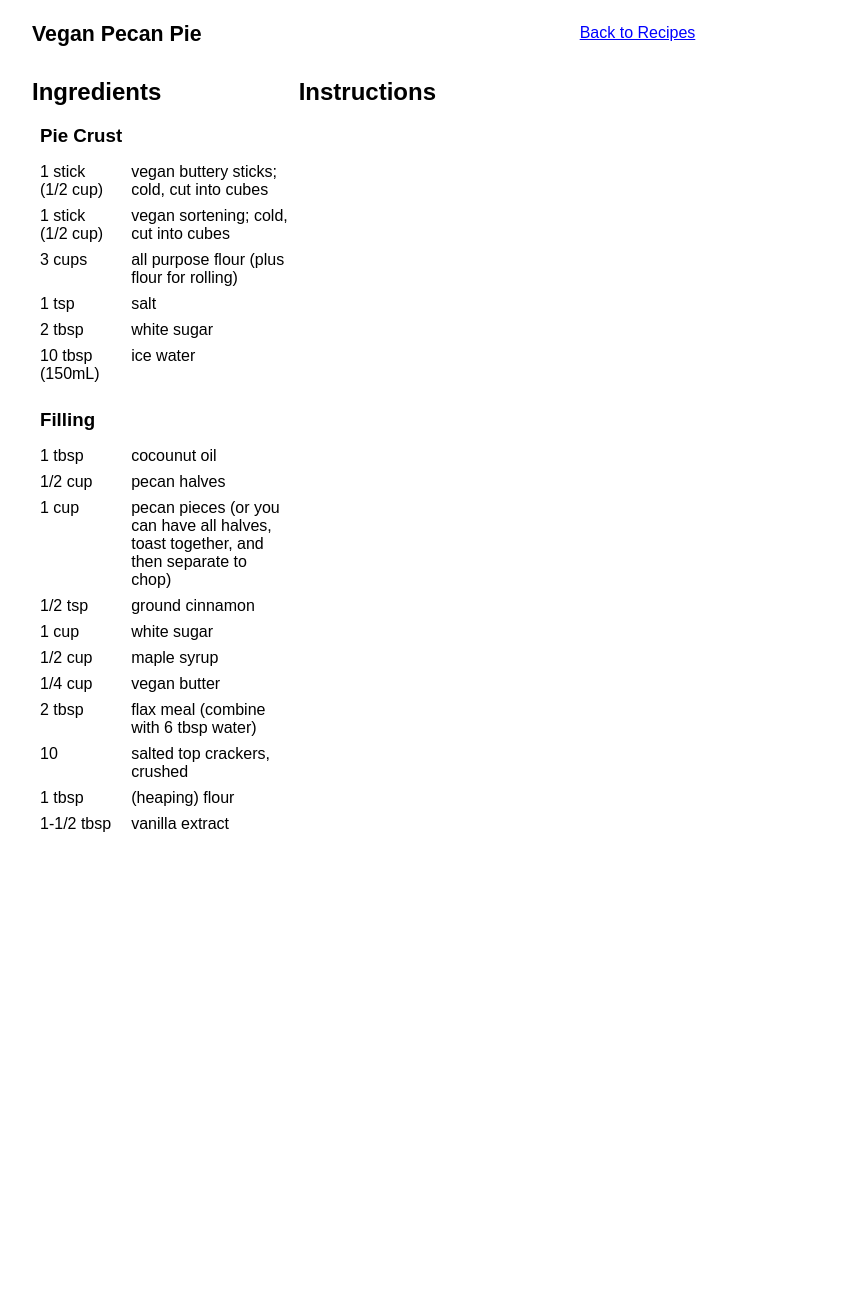
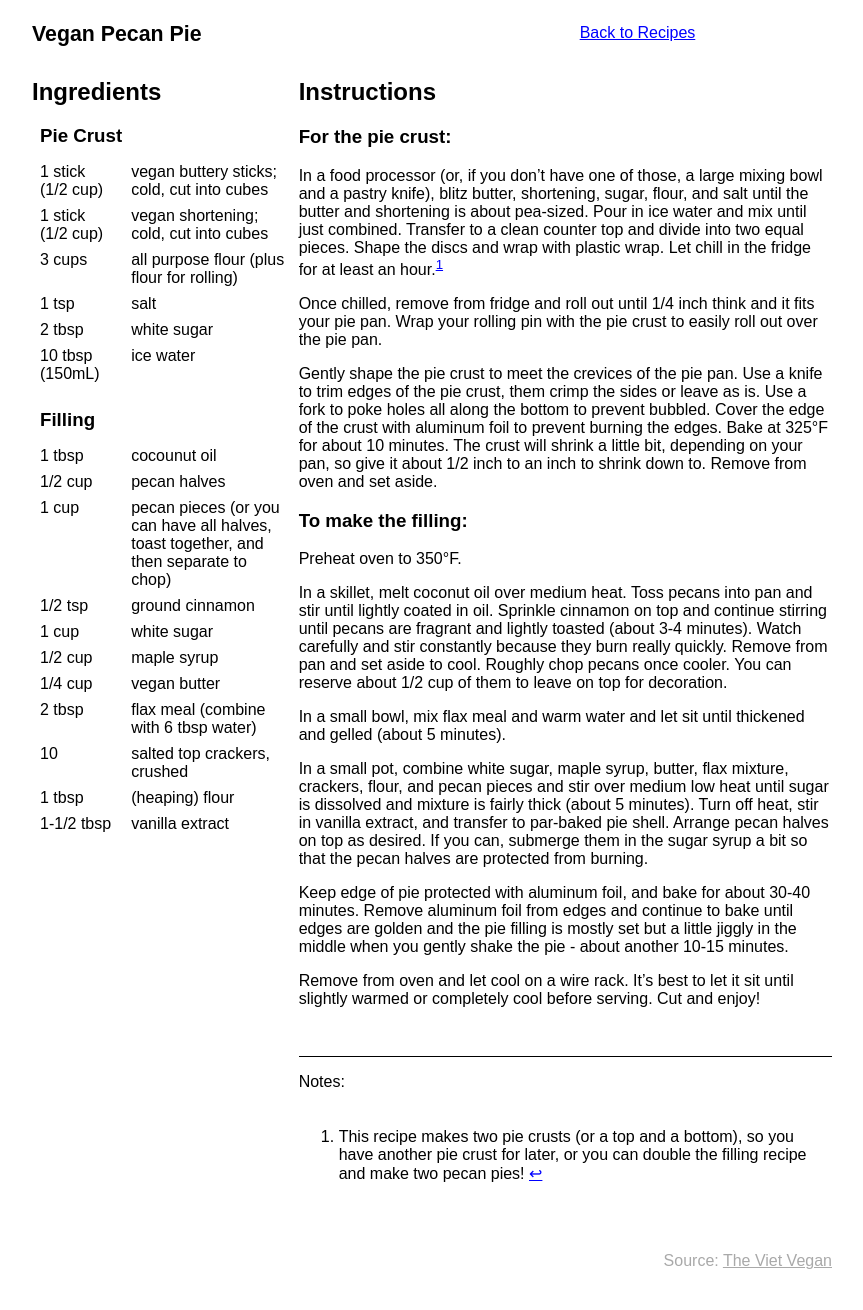
Before and after one commit to prplecake/jrgnsn.net, a Jekyll site: the page built from _recipes/vegan_pecan_pie.md, in a window 1280 px wide. Shown: the whole page, without its empty margins (208-1071 px from the left). Built offline with Jekyll 4.4.1, drawn with Linux system fonts in a browser that asks for light colours; before the commit the page ends 900 px from its top, so only the background shows below that.

Commit message:
Add Vegan Pecan Pie recipe!

```diff
--- a/_recipes/vegan_pecan_pie.md
+++ b/_recipes/vegan_pecan_pie.md
@@ -6,7 +6,7 @@ ingredients:
       - qty: 1 stick (1/2 cup)
         name: vegan buttery sticks; cold, cut into cubes
       - qty: 1 stick (1/2 cup)
-        name: vegan sortening; cold, cut into cubes
+        name: vegan shortening; cold, cut into cubes
       - qty: 3 cups
         name: all purpose flour (plus flour for rolling)
       - qty: 1 tsp
@@ -38,4 +38,62 @@ ingredients:
         name: (heaping) flour
       - qty: 1-1/2 tbsp
         name: vanilla extract
+source: The Viet Vegan
+sourceURL: https://thevietvegan.com/vegan-pecan-pie/
 ---
+
+### For the pie crust:
+
+In a food processor (or, if you don't have one of those, a large mixing
+bowl and a pastry knife), blitz butter, shortening, sugar, flour, and
+salt until the butter and shortening is about pea-sized. Pour in ice
+water and mix until just combined. Transfer to a clean counter top and
+divide into two equal pieces. Shape the discs and wrap with plastic
+wrap. Let chill in the fridge for at least an hour.[^1]
+
+Once chilled, remove from fridge and roll out until 1/4 inch think and
+it fits your pie pan. Wrap your rolling pin with the pie crust to easily
+roll out over the pie pan.
+
+Gently shape the pie crust to meet the crevices of the pie pan. Use a
+knife to trim edges of the pie crust, them crimp the sides or leave as
+is. Use a fork to poke holes all along the bottom to prevent bubbled.
+Cover the edge of the crust with aluminum foil to prevent burning the
+edges. Bake at 325°F for about 10 minutes. The crust will shrink a
+little bit, depending on your pan, so give it about 1/2 inch to an inch
+to shrink down to. Remove from oven and set aside.
+
+[^1]: This recipe makes two pie crusts (or a top and a bottom), so you
+      have another pie crust for later, or you can double the filling recipe
+      and make two pecan pies!
+
+### To make the filling:
+
+Preheat oven to 350°F.
+
+In a skillet, melt coconut oil over medium heat. Toss pecans into pan
+and stir until lightly coated in oil. Sprinkle cinnamon on top and
+continue stirring until pecans are fragrant and lightly toasted (about
+3-4 minutes). Watch carefully and stir constantly because they burn
+really quickly. Remove from pan and set aside to cool. Roughly chop
+pecans once cooler. You can reserve about 1/2 cup of them to leave on
+top for decoration.
+
+In a small bowl, mix flax meal and warm water and let sit until
+thickened and gelled (about 5 minutes).
+
+In a small pot, combine white sugar, maple syrup, butter, flax mixture,
+crackers, flour, and pecan pieces and stir over medium low heat until
+sugar is dissolved and mixture is fairly thick (about 5 minutes). Turn
+off heat, stir in vanilla extract, and transfer to par-baked pie shell.
+Arrange pecan halves on top as desired. If you can, submerge them in the
+sugar syrup a bit so that the pecan halves are protected from burning.
+
+Keep edge of pie protected with aluminum foil, and bake for about 30-40
+minutes. Remove aluminum foil from edges and continue to bake until
+edges are golden and the pie filling is mostly set but a little jiggly
+in the middle when you gently shake the pie - about another 10-15
+minutes.
+
+Remove from oven and let cool on a wire rack. It's best to let it sit
+until slightly warmed or completely cool before serving. Cut and enjoy!
```
